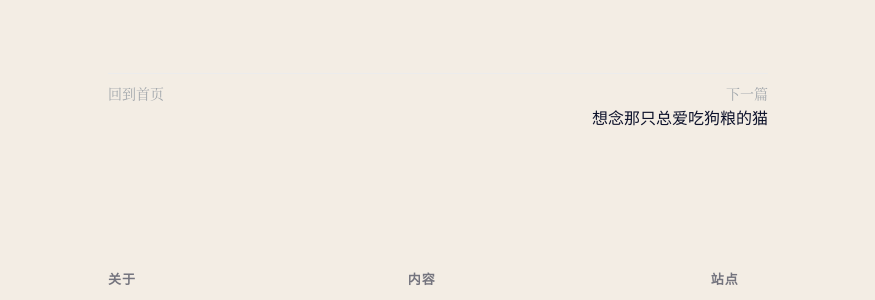
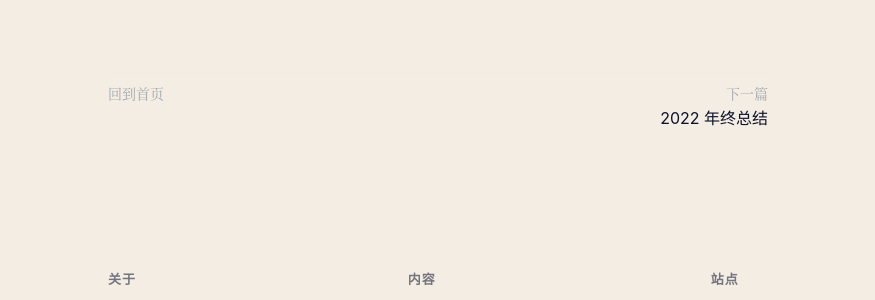
Before and after one commit to gaotianchi/gaotianchi.github.io, a Jekyll site: the page built from _posts/2022-06-20-slaves-of-the-law-and-slaves-of-men/2022-06-20-slaves-of-the-law-and-slaves-of-men.md, in a window 1280 px wide. Shown: the part 1385-1685 px from the top of the page, without its empty margins (202-1077 px from the left). Built offline with Jekyll 4.4.1, drawn with Linux system fonts in a browser that asks for light colours; part of the change alters nothing that is shown.

Commit message:
feat: 发布《2022 年终总结》
- 分类从「少作」改为「随笔」，标签补充为 [年终,大学,疫情,反思]
- 精简 description，作者名匿名化为 Tianchi
- 从留白页移除对应重定向

Co-Authored-By: Claude <noreply@anthropic.com>

```diff
--- a/_pages/blank.md
+++ b/_pages/blank.md
@@ -6,7 +6,6 @@ description: 此页有意留白。
 redirect_from:
   - /from-kindergarten-to-college/
   - /before-facing-a-new-life-i-want-to-say-something-to-myself/
-  - /year-end-summary-2022/
   - /48-hours-as-a-delivery-rider-an-unfinished-escape/
   - /another-lost-day/
   - /to-my-forever-napper-missing-cat/
--- /dev/null
+++ b/_posts/2022-12-08-year-end-summary-2022/2022-12-08-year-end-summary-2022.md
@@ -0,0 +1,25 @@
+---
+layout: post
+title: 2022 年终总结
+date: 2022-12-08T12:06:00+08:00
+slug: year-end-summary-2022
+lastmod: 2025-05-08T13:20:43+08:00
+category: 随笔
+tags: [年终,大学,疫情,反思]
+description: 回顾 2022 年——与学校斗争争取自由时间、拒绝核酸检测的约谈风波、奶奶去世与外甥降生。在疫情与体制的夹缝中，一个大学生对自身处境的清醒审视。
+author: Tianchi
+---
+
+从大概高二的时候开始写日记，到现在已经断断续续写了十多本日记了，高中结束后写的不是很多了，而在此之前的生活是一种非常枯燥的奴隶一般的生活，我几乎难以忍受那种精神匮乏的感觉，于是写作成为了生活的必需品。后来那种生活突然结束，让人有些猝不及防，猛然间铺天盖地的信息迎面而来，让人目不暇接，我充分的将自己浸泡在信息的海洋中，或许是经验匮乏，又或许是其他的某些基于人性的弱点的缘由我没能充分的把握信息，而近乎成为了信息的奴隶。平静的生活似乎一去不复返了，面临的是复杂且缺乏平衡的世界。一段风波过后我回到家中已经几十天了，在这百无聊赖之际，我想随便找点事情去做，这便是这些文字的由来。
+
+让我去回忆 2022 年的开始的时候我在干什么确实是一件有些困难的事情，在这条时间线上到处都是模糊的，只有零星几点可以叫得出它的名字，就比如一个月前的辍学经历，我本来还想多说出几个，但是仔细一想它们有和我没有最直接的联系，这让我感到有些困惑，难道我的生活就仅此而已？我真的说不出有哪些经历值得一提，对此，我感到有些沮丧。
+
+2022 年依旧是在疫情中度过，就像 2020 年和 2021 年那样，如果让我说出外面的世界发生了什么确实有很多事情值得一提，但这不是我今天要写的这些文字的主题，我想说的仅仅是关乎于我自己的，然而遗憾的是我说不出什么。我不知道这是不是因为我压根儿就没有什么经历值得一提，还是说我无法用语言来表达我的经历？我记忆中的大部分时光都是在学校中度过，每当我去回忆我在某一个阶段时的状态的时候我总是把在学校中的阶段的那个名称作为那个时间点的标志，总是会说那是在几年级的时候做的是，那是在高几的时候做的事，而我总是记不清那是在几岁的时候做的事，学校生活贯穿了我这 20 年来的几乎大部分时光，毫无疑问，在这些时光中的经历对我的影响是意义深远的。
+
+事实上我希望我能拿出一些所谓的小成就，比如解决了某个问题，比如写了某个程序，再比如对某个项目有所贡献如此等等，但很遗憾这些似乎都没有，我在这些遗憾中发现了自己期望的事情。既然没有这些所谓的小成就那就写一点儿别的东西吧。我在 2022 年的上半年的表现要比下半年好一些，主要体现在阅读的书更多，无论是专业类的书还是专业外的书，除此之外还有要说的是我在这儿上半年与学校做了不少斗争，我不再上那些愚蠢的自习课，不在参加那种对我来说毫无意义的会议，当然也不再参加那些愚蠢的集体活动，我为自己争取了不少自由的时间，与此同时大安也就放弃了和其他人竞争各种奖项的机会，当然这个交易我很愿意做，"一切节省都归结于时间的节省"——这逐渐成为了我的信条。下半学期的时候我进入了二年级，在我的印象中除了强制核酸排队的时候我几乎很少见同班的人了，有时候我会呆在宿舍里，有时候我会呆在图书馆里，无论是否和认识的人在一起，我想我永远是一个独行者，一个过客。这个下半年我几乎没上课，值得一提的是这下半年所上的课基本上是在网上进行的在一年快要结束的时候也就是大二上学期快要结束的时候，我因为拒绝做核酸检测被一些老师和院长约谈，他们警告我，同时这也是我所知道的，那就是我很可能会因此锒铛入狱，但不知道勇气从何而来，我坚持了最开始的想法。说起来这件事情非常讽刺，因为我离开学校后没几天政府就将那条禁令解除了，这让我突然想到一部电影，他的名字我已经忘掉了，里面讲的是一个男子因为偷了几万块钱而被判死刑，在执行死刑的时候旁边的执法人员谈论着这可能是最后一例因为偷这些钱儿被判死刑的了，因为几天后这条法律将会被更加合理的法律替代。我突然意识到那段被约谈的经历对我来说是一件大事，他问我你确定要坚持这样做吗？我回答道：是的。他的表情仍然历历在目，他在提醒我，我是一个怎样的人。接下来就是那段已经提到过的辍学经历，我不想在这里赘述了。回到家后我过起了非常平淡的生活，我一直抱怨寒冷的空气无法让我打字和书写，当然这可能是我逃避思考和阅读的借口，总之这种逃避让我现在的生活非常无趣，为了满足精神上的需求我看了很多优秀的电影，仅此而已。
+
+生命在更迭着，2022 年我的可爱的外甥来到了这个充满意外的世界，与此同时我的奶奶去世了，她在死前备受疾病和衰老的折磨，我没能见她最后一面，我也不可能再见她最后一面，因为她已经很久不能看，不能听了。一个悠久的时代伴随着 80 多岁的老人的逝世而消失，与此同时一个充满希望与意外的世界伴随着新生命的降生而迎来。
+
+我对 2023 有所期待，我希望世界能更加善意一些，人与人之间能有更多的尊重，让孤独的人摆脱寂寞，我的家人和朋友都能健康快乐的生活，但愿是这样的。我希望自己能花点力气培养阅读的习惯和技巧，而不是像 2022 年一样断断续续不能专注的阅读和思考。我希望我的猫还能像现在一样自由自在的生活，我希望我能越来越像我的猫一样。
+
+![](IMG_20230101_093450_Burst012.jpg)
```
Also changed, not shown: _posts/2022-12-08-year-end-summary-2022/little_cat.jpg (added).
